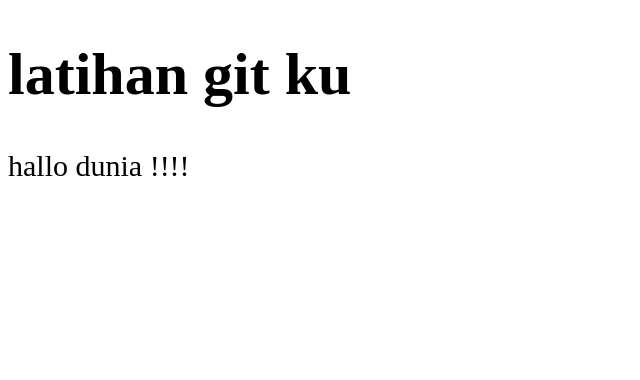
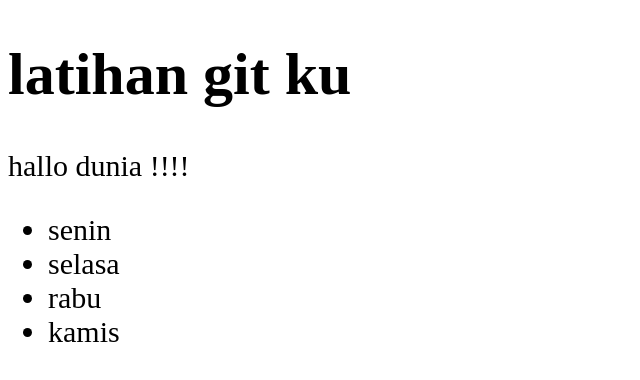
Before and after one commit to zanayi/adf, a plain HTML site: page index.html in a window 1280 px wide. Shown: the whole page, without its empty margins (0-640 px from the left). Drawn offline with Linux system fonts and the light colour scheme.

Commit message:
update index.html ulli

```diff
--- a/index.html
+++ b/index.html
@@ -13,7 +13,12 @@
 <body>
     <h1>latihan git ku</h1>
     <p>hallo dunia !!!!</p>
-
+    <ul>
+        <li>senin</li>
+        <li>selasa</li>
+        <li>rabu</li>
+        <li>kamis</li>
+    </ul>
     <script src="app.js"></script>
 </body>
 </html>
```
